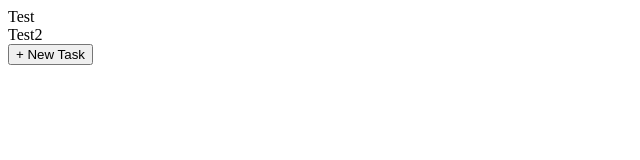
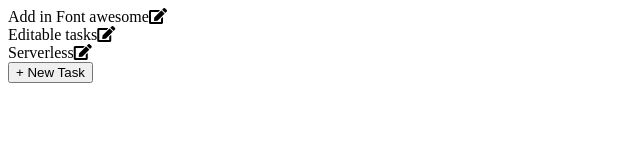
Before and after one commit to DarrenXu94/checklist, a React app: page / in a window 1280 px wide. Shown: the whole page, without its empty margins (0-640 px from the left). Built offline with nearby package versions, Linux system fonts and the light colour scheme.

Commit message:
edit logic

```diff
--- a/app/_actions/FetchData.js
+++ b/app/_actions/FetchData.js
@@ -1,6 +1,7 @@
 const testList = [
-    {task:"Test"},
-    {task:"Test2"}
+    {task:"Add in Font awesome"},
+    {task:"Editable tasks"},
+    {task:"Serverless"}
 ]
 
 const timeout = ms => new Promise(res => setTimeout(res, ms))
--- a/app/_components/ListItem/ListItem.js
+++ b/app/_components/ListItem/ListItem.js
@@ -1,20 +1,51 @@
 import React, { Component } from 'react'
+import PropTypes from 'prop-types';
 
 export default class ListItem extends Component {
 
+    state = {
+        editMode: false
+    }
+
     renderSelected = () => {
         return (this.props.selected)
-        ? "Selected"
+        ? <i className="fas fa-edit"></i>
         : null
 
+    }
+
+    EditTaskForm = () => {
+        if (!this.state.editMode) {
+            return this.props.data
+        }
+
+        if (!this.props.selected){
+            this.setState({editMode: false})
+            return this.props.data
+        }
+
+        return (
+            <form>
+                <label>
+                    Task:
+                    <input type="text" name="task" />
+                </label>
+                <input type="submit" value="Submit" />
+            </form>
+        )
     }
 
     render() {
         return (
             <div id={this.props.data}>
-                {this.props.data}
+                {this.EditTaskForm()}
                 {this.renderSelected()}
+                <i id={this.props.data} className="fas fa-edit" onClick={()=>this.setState({editMode: !this.state.editMode})}></i>
             </div>
         )
     }
 }
+
+ListItem.propTypes = {
+    data: PropTypes.string.isRequired,
+  };
--- a/app/index.html
+++ b/app/index.html
@@ -1,8 +1,12 @@
 <!DOCTYPE html>
 <html>
-    <head><title>
+    <head>
+        <link rel="stylesheet" href="https://use.fontawesome.com/releases/v5.4.2/css/all.css" integrity="sha384-/rXc/GQVaYpyDdyxK+ecHPVYJSN9bmVFBvjA/9eOB+pb3F2w2N6fc5qB9Ew5yIns"
+            crossorigin="anonymous">
+        <title>
         my-app
-    </title></head>
+        </title>
+    </head>
     <body>
         <div id="app"></div>
     </body>
--- a/package.json
+++ b/package.json
@@ -15,7 +15,7 @@
   },
   "scripts": {
     "create": "webpack",
-    "start": "webpack-dev-server --open"
+    "dev": "webpack-dev-server --open"
   },
   "keywords": [],
   "author": "",
```
